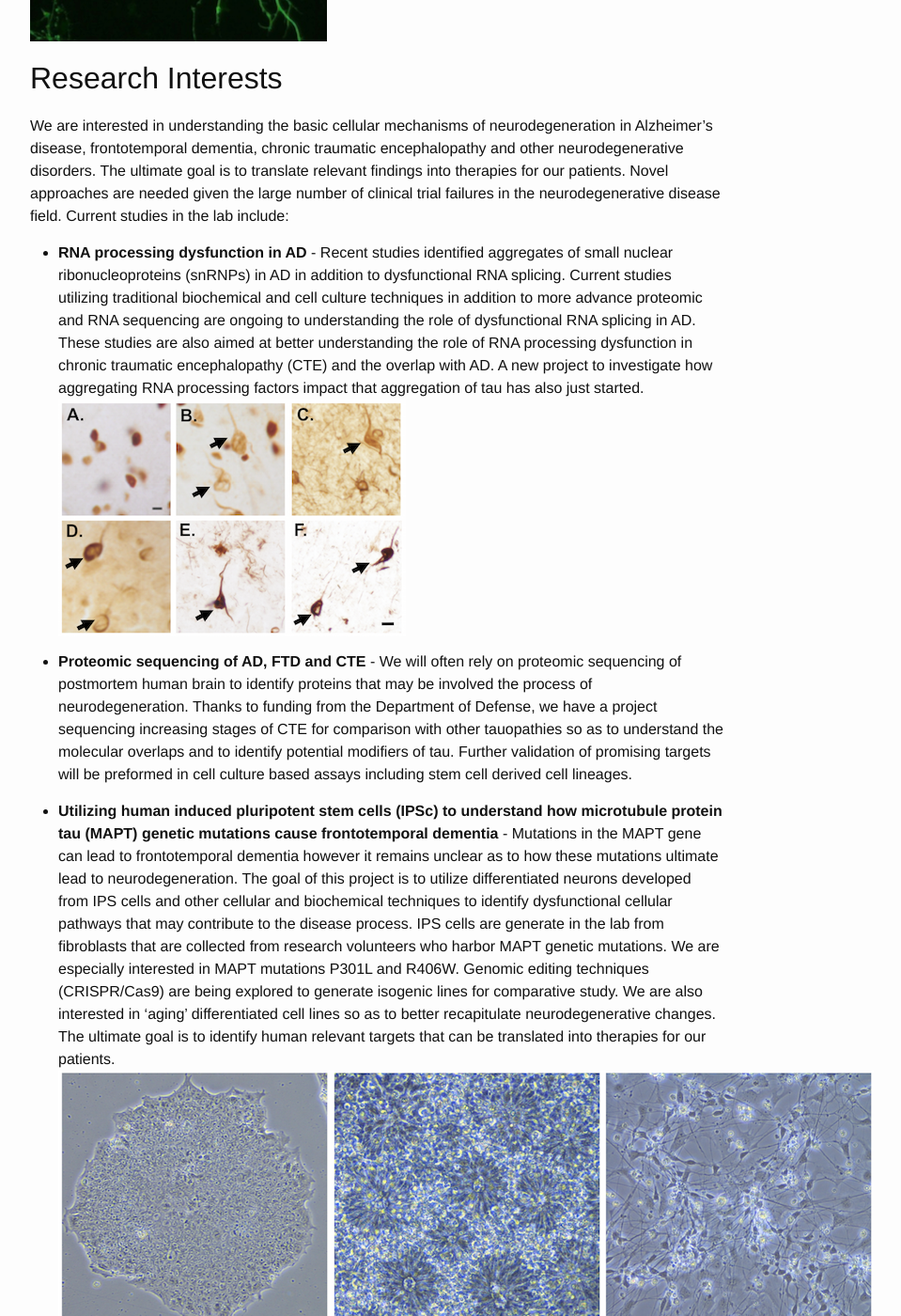
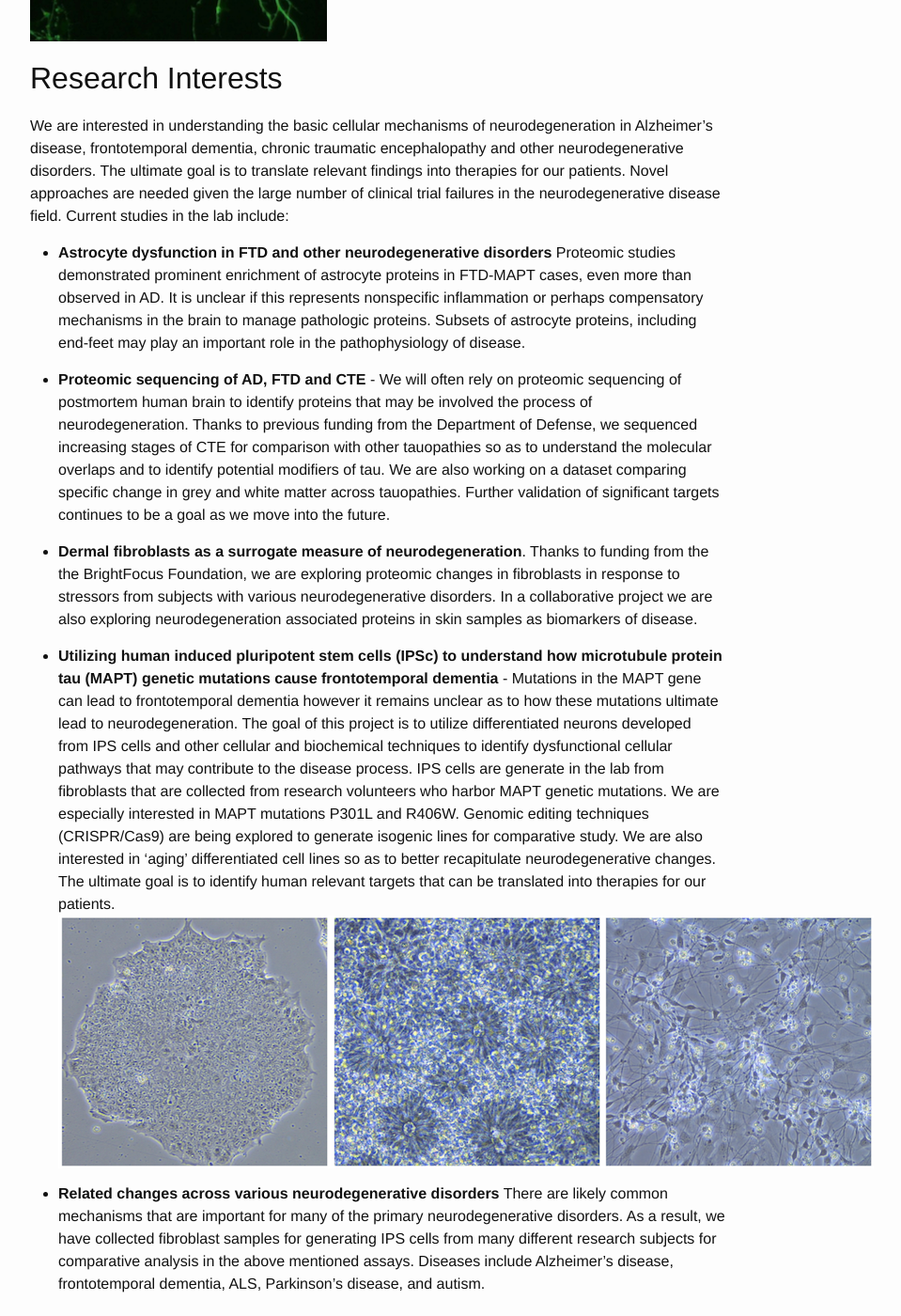
Before and after one commit to haleslab/haleslab.github.io, a Jekyll site: the page built from about.md, in a window 1280 px wide and 1400 px high, scrolled down 361 px. Shown: the whole window at 94% size, without its empty margins (238-1197 px from the left). Built offline with Jekyll 4.4.1, drawn with Linux system fonts in a browser that asks for light colours; some of the changed text lies outside the part shown.

Commit message:
Update about.md

```diff
--- a/about.md
+++ b/about.md
@@ -11,15 +11,25 @@
 We are interested in understanding the basic cellular mechanisms of neurodegeneration in Alzheimer’s disease, frontotemporal dementia, chronic traumatic encephalopathy and other neurodegenerative disorders. The ultimate goal is to translate relevant findings into therapies for our patients. Novel approaches are needed given the large number of clinical trial failures in the neurodegenerative disease field. Current studies in the lab include:
 
 
-* **RNA processing dysfunction in AD** - Recent studies identified aggregates of small nuclear ribonucleoproteins (snRNPs) in AD in addition to dysfunctional RNA splicing. Current studies utilizing traditional biochemical and cell culture techniques in addition to more advance proteomic and RNA sequencing are ongoing to understanding the role of dysfunctional RNA splicing in AD. These studies are also aimed at better understanding the role of RNA processing dysfunction in chronic traumatic encephalopathy (CTE) and the overlap with AD. A new project to investigate how aggregating RNA processing factors impact that aggregation of tau has also just started.
-![RNA processing factor aggregates](https://github.com/haleslab/haleslab.github.io/blob/master/snRNP%20tangle%20figure.png?raw=true "Immunohistochemistry staining of RNA processing factors in postmortem human brain. A: control, B-D: Alzheimer's disease, and E-F: CTE")
+* **Astrocyte dysfunction in FTD and other neurodegenerative disorders** Proteomic studies demonstrated prominent enrichment of astrocyte proteins in FTD-MAPT cases, even more than observed in AD. It is unclear if this represents nonspecific inflammation or perhaps compensatory mechanisms in the brain to manage pathologic proteins. Subsets of astrocyte proteins, including end-feet may play an important role in the pathophysiology of disease.
 
-* **Proteomic sequencing of AD, FTD and CTE** - We will often rely on proteomic sequencing of postmortem human brain to identify proteins that may be involved the process of neurodegeneration. Thanks to funding from the Department of Defense, we have a project sequencing increasing stages of CTE for comparison with other tauopathies so as to understand the molecular overlaps and to identify potential modifiers of tau.  Further validation of promising targets will be preformed in cell culture based assays including stem cell derived cell lineages.
+* **Proteomic sequencing of AD, FTD and CTE** - We will often rely on proteomic sequencing of postmortem human brain to identify proteins that may be involved the process of neurodegeneration. Thanks to previous funding from the Department of Defense, we sequenced increasing stages of CTE for comparison with other tauopathies so as to understand the molecular overlaps and to identify potential modifiers of tau. We are also working on a dataset comparing specific change in grey and white matter across tauopathies. Further validation of significant targets continues to be a goal as we move into the future.
+
+* **Dermal fibroblasts as a surrogate measure of neurodegeneration**. Thanks to funding from the the BrightFocus Foundation, we are exploring proteomic changes in fibroblasts in response to stressors from subjects with various neurodegenerative disorders. In a collaborative project we are also exploring neurodegeneration associated proteins in skin samples as biomarkers of disease.
 
 * **Utilizing human induced pluripotent stem cells (IPSc) to understand how microtubule protein tau (MAPT) genetic mutations cause frontotemporal dementia** - Mutations in the MAPT gene can lead to frontotemporal dementia however it remains unclear as to how these mutations ultimate lead to neurodegeneration.  The goal of this project is to utilize differentiated neurons developed from IPS cells and other cellular and biochemical techniques to identify dysfunctional cellular pathways that may contribute to the disease process. IPS cells are generate in the lab from fibroblasts that are collected from research volunteers who harbor MAPT genetic mutations.  We are especially interested in MAPT mutations P301L and R406W. Genomic editing techniques (CRISPR/Cas9) are being explored to generate isogenic lines for comparative study. We are also interested in 'aging' differentiated cell lines so as to better recapitulate neurodegenerative changes. The ultimate goal is to identify human relevant targets that can be translated into therapies for our patients.
 ![IPS to neuron figure](https://github.com/haleslab/haleslab.github.io/blob/master/IPS%20to%20neuron.png?raw=true "Left: Stem cell colony, Middle: neural rosettes, Right: IPSc derived neurons")
 
+* **Related changes across various neurodegenerative disorders** There are likely common mechanisms that are important for many of the primary neurodegenerative disorders.  As a result, we have collected fibroblast samples for generating IPS cells from many different research subjects for comparative analysis in the above mentioned assays.  Diseases include Alzheimer's disease, frontotemporal dementia, ALS, Parkinson's disease, and autism.
+
+## Clinical research
+
+* **Clinical trials and observational studies** As part of the [Goizueta Alzheimer's Disease Research Center](http://alzheimers.emory.edu/), Dr. Hales serves as sub-investigator or primary investigator of several trials. Current studies include evaluating an anti-tau antibody in Alzheimer's disease and a novel therapeutic for patients who have frontotemporal dementia and an underlying mutation in the progranulin gene. We are also working towards being approved as a site for the ALLFTD consortium.
+
+## Previous studies and interests
+
+* **RNA processing dysfunction in AD** - Studies identified aggregates of small nuclear ribonucleoproteins (snRNPs) in AD in addition to dysfunctional RNA splicing. Studies utilizing traditional biochemical and cell culture techniques in addition to more advance proteomic and RNA sequencing were utilized to understanding the role of dysfunctional RNA splicing in AD. These studies were also aimed at better understanding the role of RNA processing dysfunction in chronic traumatic encephalopathy (CTE) and the overlap with AD as well as how RNA processing factors may contribute to the aggregation of tau.
+![RNA processing factor aggregates](https://github.com/haleslab/haleslab.github.io/blob/master/snRNP%20tangle%20figure.png?raw=true "Immunohistochemistry staining of RNA processing factors in postmortem human brain. A: control, B-D: Alzheimer's disease, and E-F: CTE")
+
 * **Understanding extracellular neuronal network activity in neurodegeneration** - Human cognition is based on the electrical activity generated by billions of neurons divided into distinct functional networks. Neurodegenerative diseases like Alzheimer's disease and frontotemporal dementia lead to dysfunctional network activity that manifests as impaired cognition. Understanding this process may be helpful in generating new therapies. Therefore one aspect of the lab is devoted to evaluating various neurodegenerative disease models (including primary rodent and human IPSc derived neurons) in dissociated neuronal networks on microelectrode arrays.  Our recording system is the Maestro by [Axion Biosystems](http://www.axionbiosystems.com/).
 ![IPS neuron on MEA](https://github.com/haleslab/haleslab.github.io/blob/master/IPSneuronsonMEAcopy.jpg?raw=true "IPSc derived neurons on a MEA")
-
-* **Related changes across various neurodegenerative disorders** There are likely common mechanisms that are important for many of the primary neurodegenerative disorders.  As a result, we have collected fibroblast samples for generating IPS cells from many different research subjects for comparative analysis in the above mentioned assays.  Diseases include Alzheimer's disease, frontotemporal dementia, ALS, Parkinson's disease, and autism.
```
